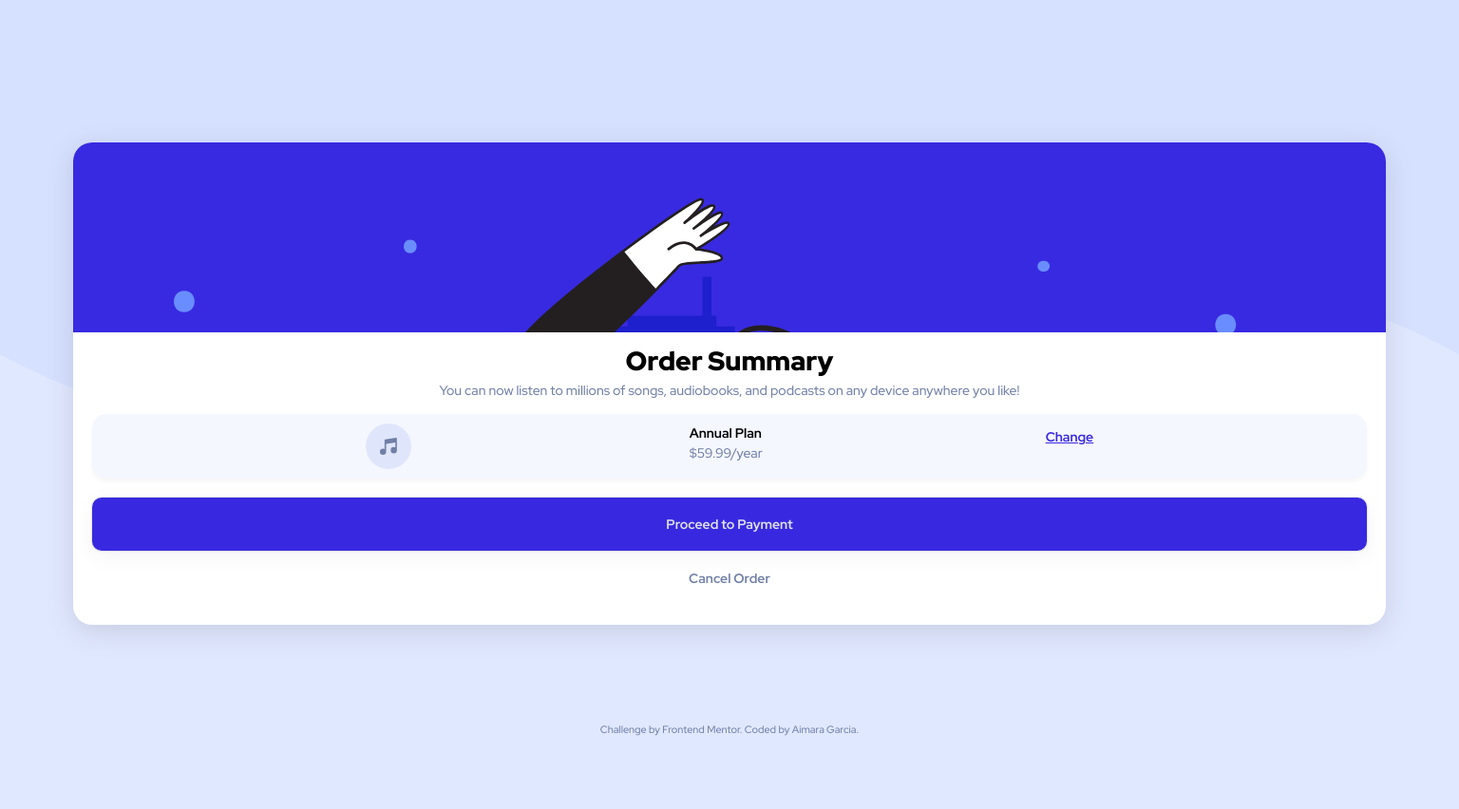
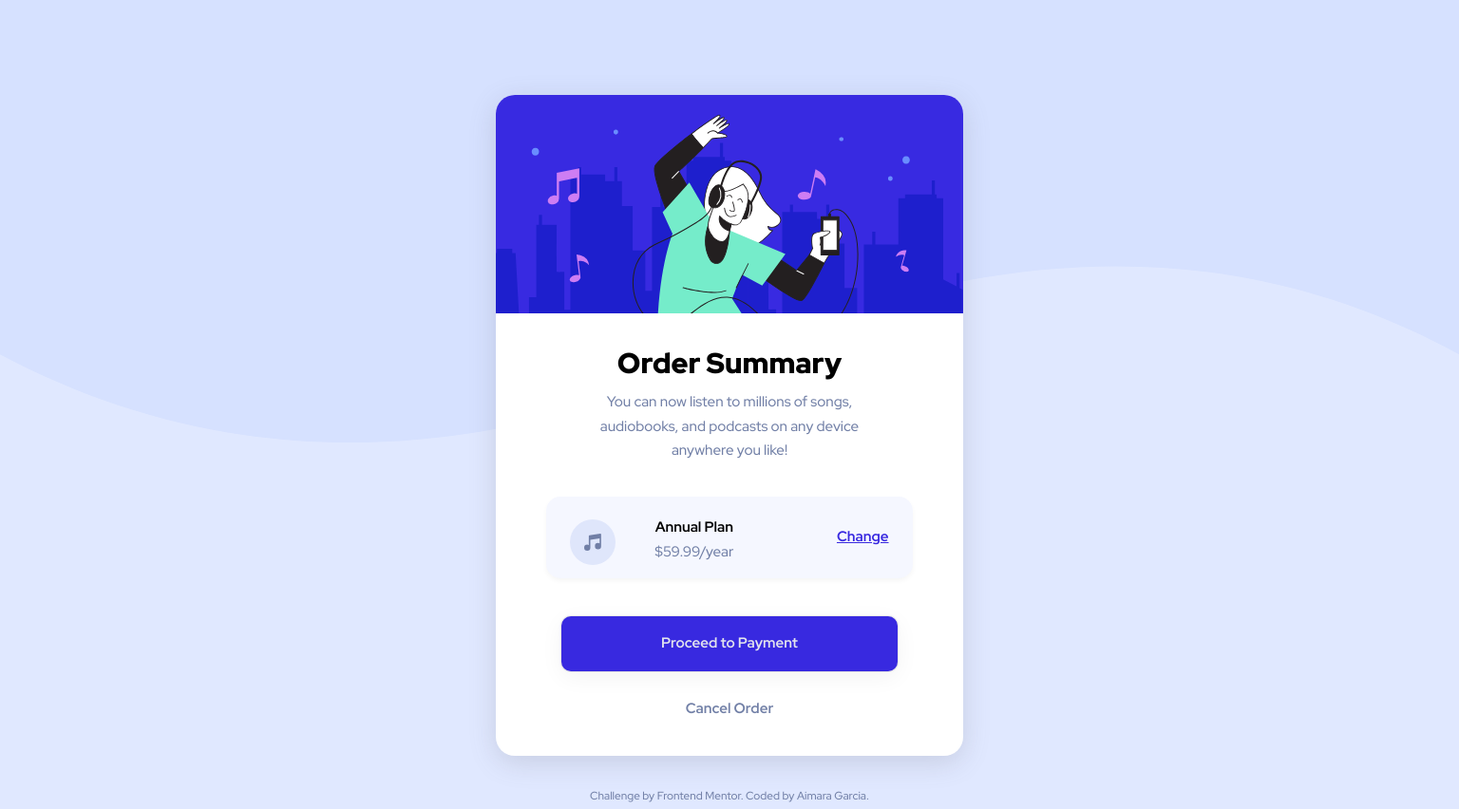
Before and after one commit to aimaraqvo/order-summary-component, a website built with Parcel: page index.html in a window 1536 px wide. Shown: the whole page at 95% size. Before the commit the page ends 829 px from the top, so only its background shows below. Built offline with nearby package versions, Linux system fonts and the light colour scheme.

Commit message:
Fixed issue with desktop image background svg was a typo :/

```diff
--- a/css/main.css
+++ b/css/main.css
@@ -94,8 +94,8 @@ textarea {
 
   body {
     font-family: 'Red Hat Display', sans-serif;
-    font-size: .875em;
-    line-height: 1.50em;
+    font-size: .950em;
+    line-height: 1.70em;
     text-align: left;
     color: hsl(224, 23%, 55%);
     background-color:hsl(225, 100%, 94%);
@@ -123,6 +123,10 @@ textarea {
     font-weight: 900;
   }
 
+  p {
+    font-weight: 500;
+  }
+
   img {
     width: 100%;
   }
@@ -136,9 +140,10 @@ textarea {
   .content-wrapper {
     display: flex;
     justify-content: center;
-    align-items: stretch;
+    align-items: center;
     flex-direction: column;
-    margin: 10px;
+    width: 85%;
+    margin: auto;
   }
 
   /*------------------- Mobile Styles -------------------*/
@@ -158,19 +163,13 @@ textarea {
 
   /*---Card Header Styles---*/
   .hero-area {
-    min-height: 200px;
+    min-height: 170px;
     background-image: url(../img/illustration-hero.svg);
     background-size: cover;
 
   /*Setting also hero image round borders*/
     border-top-left-radius: 20px;
     border-top-right-radius: 20px;
-  }
-
-   /*---Card Main Styles---*/
-   .card-main .content-wrapper {
-     margin: 20px;
-     padding: 0;
   }
 
   /*---Card's Order Description Section Styles---*/
@@ -182,28 +181,29 @@ textarea {
    }
 
   .card-description h1 {
-    margin: 0;
+    margin: 40px 0 0;
   }
 
   .card-description p {
     text-align: center;
-     margin-top: 10px;
     padding: 0 10px;
+  }
+
+  .card-description figure {
+    margin: 10px 0 0;
   }
 
   /*---Card's Order Plan Section Styles---*/
   .card-plan {
+    width: auto;
+    display: flex;
+    justify-content: center;
+    align-items: center;
+    margin-bottom: 10px;
+    padding: 10px 15px;
     background-color: hsl(225, 100%, 98%);
-
     border-radius: 15px;
     box-shadow: rgba(0, 0, 0, 0.04) 0px 3px 5px;
-   }
-
-   .card-plan .content-wrapper {
-    justify-content: space-evenly;
-    flex-direction: row;
-    margin-top: 0;
-    margin-bottom: 10px;
   }
 
   .card-plan figure {
@@ -226,14 +226,18 @@ textarea {
    /*---Card's Annual Plan Subsection Styles---*/
    .annual-plan .content-wrapper {
      flex-direction: column;
-     margin: 10px 30px 5px 25px;
+     padding: 10px 30px 5px 5px;
    }
 
     .annual-plan p {
      margin: 0;
    }
 
-   /*---Card's Order Plan Section Styles---*/
+   #plan-change {
+    padding: 10px 0 10px 20px;
+   }
+
+   /*---Card's Payment Section Styles---*/
    .card-payment {
      display: flex;
      flex-direction: column;
@@ -405,20 +409,58 @@ textarea {
 
   /*Using the desktop's background*/
   body {
+    font-size: .945em;
     background-image: url(../img/pattern-background-desktop.svg);
   }
 
-
-    .body-wrapper {
-     margin: 50px 0;
+  /*---Card Body Styles---*/
+  .card-body {
+    width: 32%;
+    margin: 50px 0 0;
   }
 
-    .card-body {
-      margin: 100px 0 0;
+  /*---Card Header Styles---*/
+  .hero-area {
+    min-height: 230px;
   }
 
+  /*---Card's Order Description Section Styles---*/
+  .card-description {
+    width: 80%;
+    margin-bottom: 20px;
+  }
+
+  /*---Card's Order Plan Section Styles---*/
+  .card-plan {
+    width: 85%;
+    justify-content: space-between;
+  }
+
+  .card-plan figure {
+    margin-left: 10px;
+  }
+
+  .annual-plan {
+    margin-right: 40px;
+  }
+
+  #plan-change {
+    margin-right: 10px;
+  }
+
+  /*---Card's Payment Section Styles---*/
+  .payment-btn {
+    padding: 20px 105px;
+    margin: 30px 0;
+  }
+
+  .cancel-btn {
+    margin-bottom: 40px;
+  }
+
+  /*---Footer section---*/
   footer .attribution {
-      margin: 100px 0 0;
+    margin: 30px 0 0;
   }
 
    }/*--------------------min-width: 1440px Media queries ends here -----------------------*/
--- a/index.html
+++ b/index.html
@@ -49,7 +49,7 @@
             </section>
 
             <section class="card-plan">
-              <div class="content-wrapper">
+              <!--<div class="content-wrapper">-->
                 <figure>
                   <img src="img/icon-music.svg" alt="Music icon.">
                 </figure>
@@ -60,9 +60,9 @@
                   </div>
                 </div>
                 <p>
-                  <a href="#">Change</a>
+                  <a href="#" id="plan-change">Change</a>
                 </p>
-              </div>
+              <!--</div>-->
             </section>
 
             <section class="card-payment">
```
Lines whose indentation alone changed are shown as unchanged.
